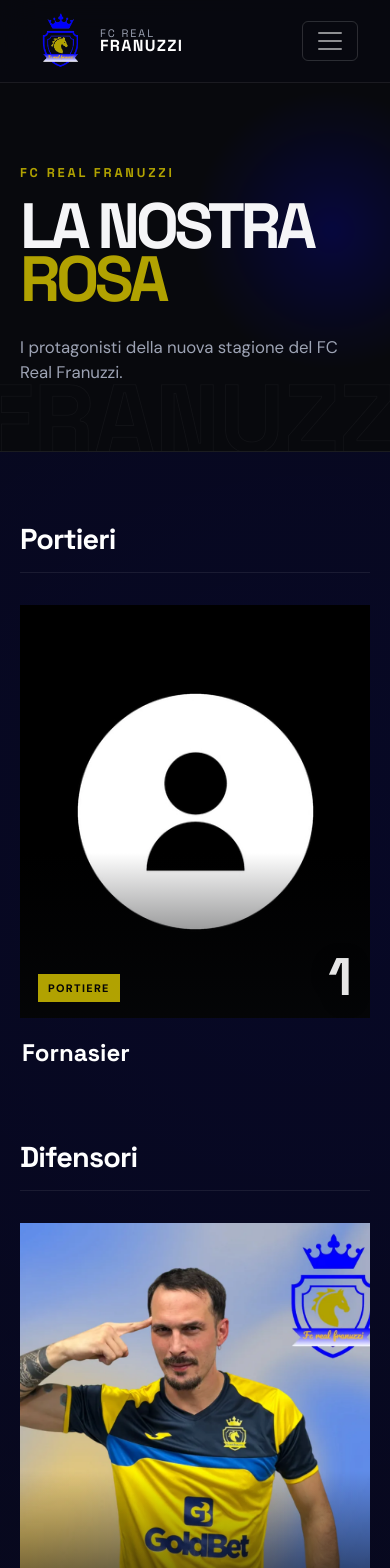
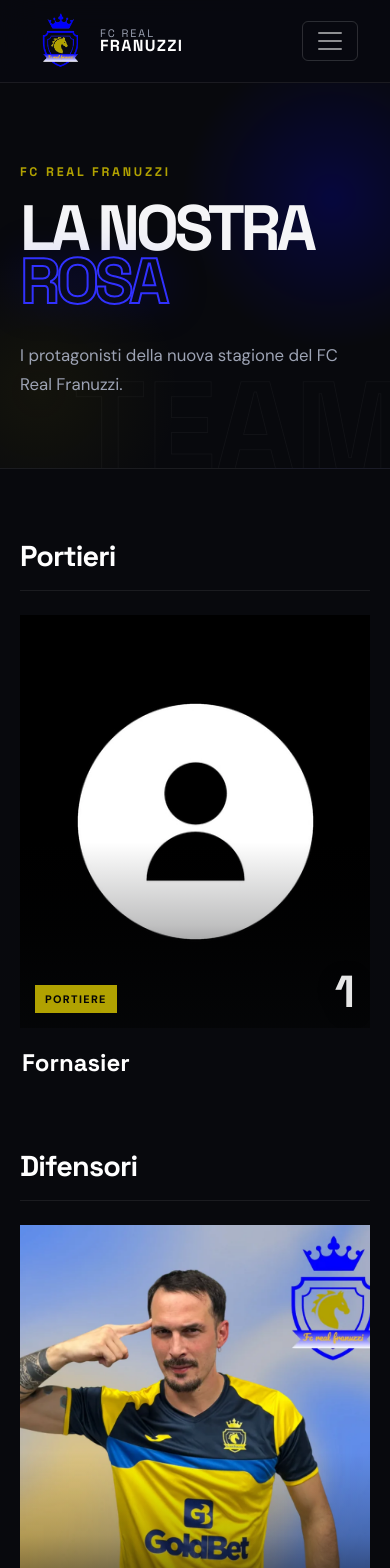
Before and after one commit to simonedantevisconti/real-franuzzi-new, a React (Vite) app: page /rosa in a window 390 px wide. Shown: the top 1568 px of the page. Built offline with nearby package versions, Linux system fonts and the light colour scheme.

Commit message:
[UPD] rosa css uniformato

```diff
--- a/src/styles/rosa.css
+++ b/src/styles/rosa.css
@@ -1,14 +1,22 @@
 .rosa-page {
   min-height: 100vh;
+  overflow: hidden;
 }
+
+/* HERO */
 
 .rosa-hero {
   position: relative;
 
-  padding: 110px 0 90px;
+  padding: 120px 0 100px;
 
   background:
-    radial-gradient(circle at 85% 40%, rgba(0, 0, 254, 0.2), transparent 35%),
+    radial-gradient(circle at 85% 30%, rgba(0, 0, 254, 0.2), transparent 35%),
+    radial-gradient(
+      circle at 10% 80%,
+      rgba(177, 162, 1, 0.07),
+      transparent 30%
+    ),
     var(--color-bg);
 
   border-bottom: 1px solid var(--color-border);
@@ -17,32 +25,37 @@
 }
 
 .rosa-hero::after {
-  content: "FRANUZZI";
+  content: "TEAM";
 
   position: absolute;
+
   right: -30px;
-  bottom: -40px;
+  bottom: -45px;
 
   color: transparent;
 
   -webkit-text-stroke: 1px rgba(255, 255, 255, 0.04);
 
   font-family: var(--font-heading);
-  font-size: clamp(6rem, 15vw, 13rem);
+  font-size: clamp(7rem, 18vw, 15rem);
   font-weight: 700;
+  line-height: 1;
 
   pointer-events: none;
 }
 
 .rosa-kicker {
+  position: relative;
+  z-index: 1;
+
   display: block;
 
-  margin-bottom: 18px;
+  margin-bottom: 20px;
 
   color: var(--color-yellow);
 
   font-family: var(--font-heading);
-  font-size: 0.8rem;
+  font-size: 0.78rem;
   font-weight: 700;
   letter-spacing: 0.22em;
 
@@ -58,22 +71,32 @@
   font-family: var(--font-heading);
   font-size: clamp(4rem, 10vw, 8rem);
   font-weight: 700;
-  line-height: 0.82;
+  line-height: 0.84;
   letter-spacing: -0.07em;
 
   animation: fadeUp 0.7s 0.08s ease both;
 }
 
 .rosa-hero h1 span {
-  color: var(--yellow, var(--color-yellow));
+  color: transparent;
+
+  -webkit-text-stroke: 2px var(--color-blue-light);
+
+  text-shadow: 0 0 45px rgba(0, 0, 254, 0.25);
 }
 
 .rosa-hero p {
-  margin: 30px 0 0;
+  position: relative;
+  z-index: 1;
+
+  max-width: 550px;
+
+  margin: 32px 0 0;
 
   color: var(--color-text-muted);
 
   font-size: 1.05rem;
+  line-height: 1.7;
 
   animation: fadeUp 0.7s 0.16s ease both;
 }
@@ -82,6 +105,8 @@
 
 .rosa-content {
   padding: 100px 0 130px;
+
+  background: var(--color-bg);
 }
 
 .rosa-role-section + .rosa-role-section {
@@ -98,17 +123,18 @@
 .rosa-role-header h2 {
   margin: 0;
 
+  color: var(--color-white);
+
   font-family: var(--font-heading);
   font-size: clamp(1.8rem, 3vw, 2.6rem);
   font-weight: 700;
   letter-spacing: -0.03em;
-
-  color: var(--color-white);
 }
 
 .rosa-grid {
   display: grid;
   grid-template-columns: repeat(3, minmax(0, 1fr));
+
   gap: 22px;
 }
 
@@ -134,6 +160,7 @@
   content: "";
 
   position: absolute;
+
   inset: 0;
 
   border: 1px solid transparent;
@@ -147,8 +174,11 @@
   border-color: rgba(177, 162, 1, 0.65);
 }
 
+/* PLAYER IMAGE */
+
 .player-image {
   position: absolute;
+
   inset: 0;
 
   width: 100%;
@@ -172,23 +202,35 @@
 
 .player-card:hover .player-image-primary {
   opacity: 0;
+
   transform: scale(1.04);
 }
 
 .player-card:hover .player-image-secondary {
   opacity: 1;
+
   transform: scale(1.04);
 }
+
+/* IMAGE OVERLAY */
 
 .player-image-overlay {
   position: absolute;
   z-index: 2;
+
   inset: 0;
 
-  background: linear-gradient(to top, rgba(5, 6, 8, 0.85) 0%, transparent 40%);
+  background: linear-gradient(
+    to top,
+    rgba(5, 6, 8, 0.85) 0%,
+    rgba(5, 6, 8, 0.25) 25%,
+    transparent 45%
+  );
 
   pointer-events: none;
 }
+
+/* PLAYER NUMBER */
 
 .player-number {
   position: absolute;
@@ -205,7 +247,19 @@
   line-height: 1;
 
   text-shadow: 0 5px 20px rgba(0, 0, 0, 0.45);
+
+  transition:
+    color var(--transition-normal),
+    transform var(--transition-normal);
 }
+
+.player-card:hover .player-number {
+  color: var(--color-yellow-light);
+
+  transform: translateY(-3px);
+}
+
+/* PLAYER ROLE */
 
 .player-role {
   position: absolute;
@@ -224,6 +278,8 @@
   letter-spacing: 0.12em;
   text-transform: uppercase;
 }
+
+/* PLAYER INFO */
 
 .player-info {
   padding: 18px 2px 0;
@@ -267,7 +323,10 @@
   color: var(--color-text-muted);
 
   font-size: 0.9rem;
+  line-height: 1.6;
 }
+
+/* TABLET */
 
 @media (max-width: 991px) {
   .rosa-grid {
@@ -275,9 +334,18 @@
   }
 }
 
+/* MOBILE */
+
 @media (max-width: 575px) {
   .rosa-hero {
-    padding: 80px 0 65px;
+    padding: 80px 0 70px;
+  }
+
+  .rosa-hero::after {
+    right: -15px;
+    bottom: -20px;
+
+    font-size: clamp(6rem, 32vw, 10rem);
   }
 
   .rosa-content {
@@ -288,7 +356,25 @@
     margin-top: 75px;
   }
 
+  .rosa-role-header {
+    margin-bottom: 24px;
+  }
+
   .rosa-grid {
     grid-template-columns: 1fr;
+
+    gap: 40px;
+  }
+
+  .player-number {
+    right: 15px;
+    bottom: 13px;
+
+    font-size: 2.8rem;
+  }
+
+  .player-role {
+    left: 15px;
+    bottom: 15px;
   }
 }
```
